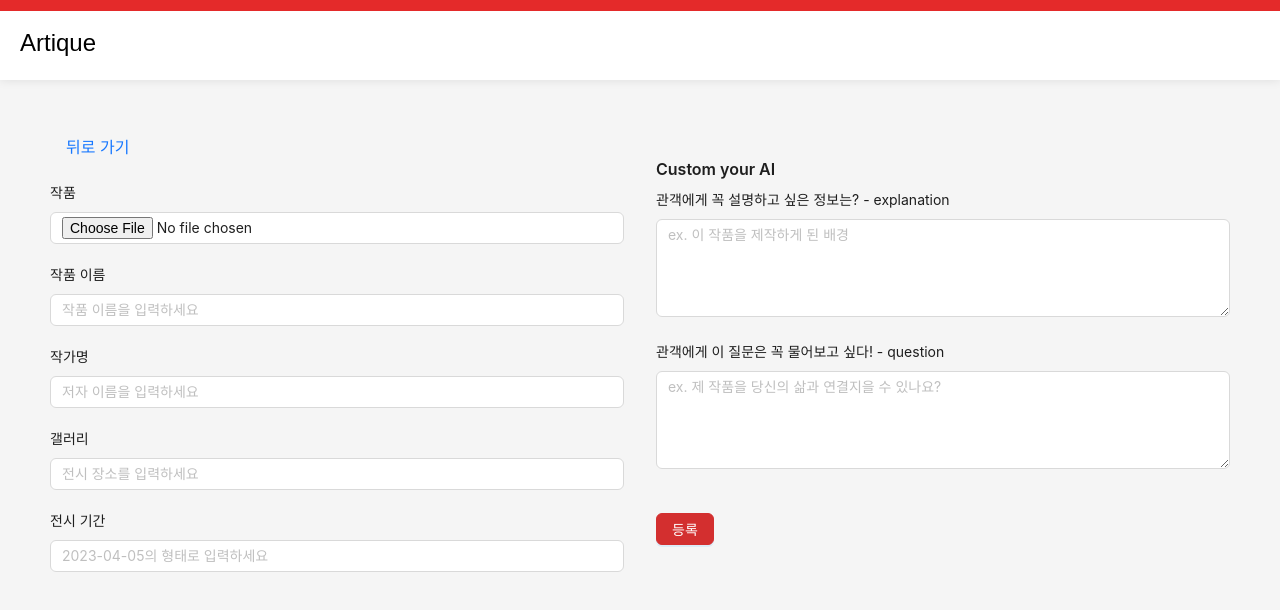
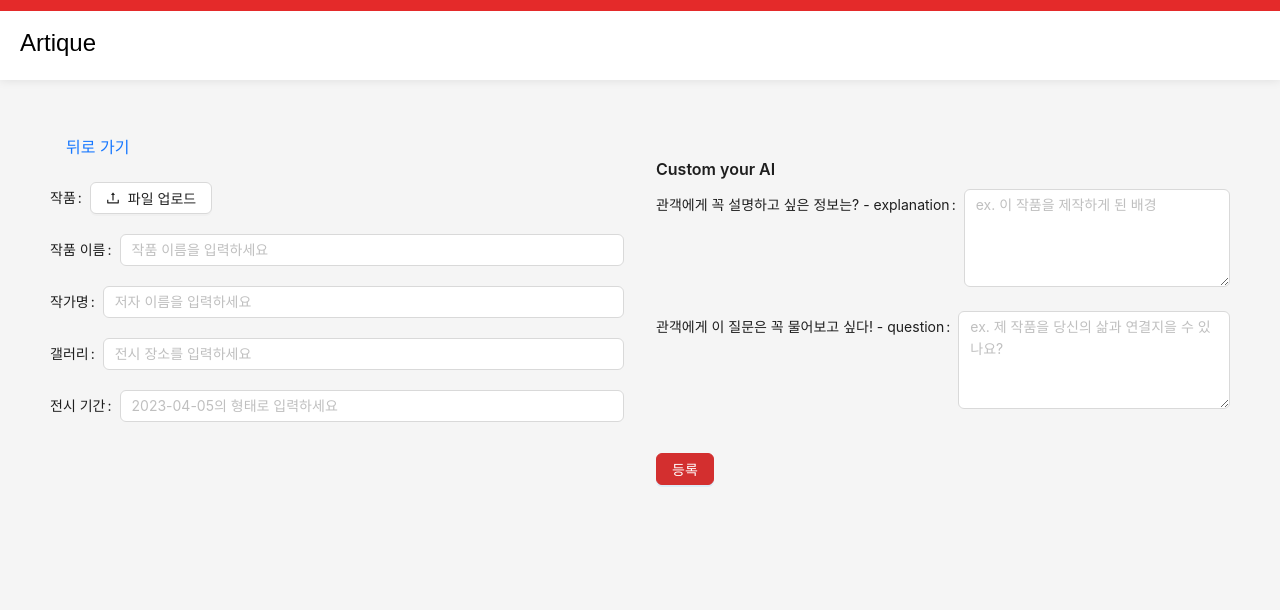
Before and after one commit to hyeok1235/Artique_front, a React (Create React App) app: page /adminview/register in a window 1280 px wide. Shown: the top 610 px of the page. Built offline with nearby package versions, Linux system fonts and the light colour scheme; a web font is replaced by a local one.

Commit message:
로그인, 등록

```diff
--- a/src/components/pages/adminview/AdminList.jsx
+++ b/src/components/pages/adminview/AdminList.jsx
@@ -1,4 +1,4 @@
-import React from 'react';
+import React, { useEffect, useState } from 'react';
 import { useNavigate } from "react-router-dom";
 import '../../../style/AdminList.css';
 import { Layout, Menu, List, Avatar, Button, Typography } from 'antd';
@@ -9,13 +9,22 @@ const { Title } = Typography;
 
 function AdminList() {
   const navigate = useNavigate();
+  const [artworks, setArtworks] = useState([]);
 
-  const artworks = [
-    { title: '별이 빛나는 밤', author: '고흐', gallery: '00갤러리', date: '2024.11.09' },
-    { title: '모나리자', author: '다빈치', gallery: 'xx갤러리', date: '2024.11.08' },
-    { title: '이삭 줍는 여인', author: '홍길동', gallery: '갤릿', date: '2022' },
-    { title: '피카소 그림', author: '홍길동', gallery: '갤릿', date: '2022' },
-  ];
+  useEffect(() => {
+    const fetchArtworks = async () => {
+      const token = localStorage.getItem('access_token');
+      const response = await fetch(`${process.env.REACT_APP_BACKEND_URL}/admin/all_pictures`, {
+        headers: {
+          'Authorization': `Bearer ${token}`
+        }
+      });
+      const data = await response.json();
+      setArtworks(Array.isArray(data) ? data : []);
+    };
+
+    fetchArtworks();
+  }, []);
 
   return (
     <Layout className="layout">
--- a/src/components/pages/adminview/AdminLogin.jsx
+++ b/src/components/pages/adminview/AdminLogin.jsx
@@ -22,12 +22,13 @@ function AdminLogin() {
           body: JSON.stringify(values),
         }
       );
+      console.log(response);
       console.log(response.headers);
       const access_token = response.headers.get("Access-Token"); //null 되는 문제
       const data = await response.json();
       console.log(data);
-      if (data.message) {
-        localStorage.setItem("accessToken", access_token);
+      if (data.message==="Login successful") {
+        localStorage.setItem("access_token", access_token);
         console.log(localStorage.getItem("accessToken"));
         navigate("/adminview/list");
       } else {
--- a/src/components/pages/adminview/AdminRegister.jsx
+++ b/src/components/pages/adminview/AdminRegister.jsx
@@ -1,6 +1,7 @@
 import React from 'react';
 import { useNavigate } from 'react-router-dom';
-import { Layout, Input, Typography, Button, Row, Col, Form } from 'antd';
+import { Layout, Input, Typography, Button, Row, Col, Form, Upload } from 'antd';
+import { UploadOutlined } from '@ant-design/icons';
 import '../../../style/AdminRegister.css';
 import AdminHeader from './admin_section/AdminHeader';
 
@@ -10,18 +11,18 @@ const { Title } = Typography;
 function AdminRegister() {
   const navigate = useNavigate();
 
-  const handleSubmit = async () => {
-    const token = localStorage.getItem('accessToken');
-    console.log(token);
+  const handleSubmit = async (values) => {
+    const token = localStorage.getItem('access_token');
     const formData = new FormData();
 
-    const picturePhoto = document.querySelector('input[name="picture_photo"]').files[0];
-    const name = document.querySelector('input[name="name"]').value;
-    const artist = document.querySelector('input[name="artist"]').value;
-    const gallery = document.querySelector('input[name="gallery"]').value;
-    const endDate = new Date(document.querySelector('input[name="end_name"]').value);
-    const customExplanation = document.querySelector('textarea[placeholder="ex. 이 작품을 제작하게 된 배경"]').value;
-    const customQuestion = document.querySelector('textarea[placeholder="ex. 제 작품을 당신의 삶과 연결지을 수 있나요?"]').value;
+    // 업로드된 파일의 originFileObj에 접근
+    const picturePhoto = values.picture_photo[0].originFileObj;
+    const name = values.name;
+    const artist = values.artist;
+    const gallery = values.gallery;
+    const endDate = new Date(values.end_name);
+    const customExplanation = values.explanation;
+    const customQuestion = values.question;
 
     console.log(picturePhoto, name, artist, gallery, endDate, customExplanation, customQuestion);
 
@@ -41,7 +42,7 @@ function AdminRegister() {
     formData.append('custom_question', customQuestion);
 
     try {
-      const response = await fetch('/api/artwork', {
+      const response = await fetch(`${process.env.REACT_APP_BACKEND_URL}/picture/create`, {
         method: 'POST',
         headers: {
           'Authorization': `Bearer ${token}`
@@ -60,16 +61,18 @@ function AdminRegister() {
   };
 
   return (
+    <Form onFinish={handleSubmit}>
       <Layout className="layout">
         <AdminHeader/>
         <Content className="app-content">
           <Row gutter={32}>
-          {/* 좌측 섹션 */}
             <Col span={12}>
               <Button type="link" className="back-button">뒤로 가기</Button>
-            <Form layout="vertical" className="art-form">
-              <Form.Item label="작품" name="picture_photo">
-                <Input type="file" accept="image/*" />
+              <div layout="vertical" className="art-form">
+                <Form.Item label="작품" name="picture_photo" valuePropName="fileList" getValueFromEvent={e => e.fileList}>
+                  <Upload beforeUpload={() => false} listType="picture">
+                    <Button icon={<UploadOutlined />}>파일 업로드</Button>
+                  </Upload>
                 </Form.Item>
                 <Form.Item label="작품 이름" name="name">
                   <Input placeholder="작품 이름을 입력하세요" />
@@ -83,26 +86,24 @@ function AdminRegister() {
                 <Form.Item label="전시 기간" name="end_name">
                   <Input placeholder="2023-04-05의 형태로 입력하세요" />
                 </Form.Item>
-
-            </Form>
+              </div>
             </Col>
-
-          {/* 우측 섹션 */}
             <Col span={12}>
               <Title level={5}>Custom your AI</Title>
-            <Form layout="vertical">
-              <Form.Item label="관객에게 꼭 설명하고 싶은 정보는? - explanation">
+              <div layout="vertical">
+                <Form.Item label="관객에게 꼭 설명하고 싶은 정보는? - explanation" name="explanation">
                   <Input.TextArea rows={4} placeholder="ex. 이 작품을 제작하게 된 배경" />
                 </Form.Item>
-              <Form.Item label="관객에게 이 질문은 꼭 물어보고 싶다! - question">
+                <Form.Item label="관객에게 이 질문은 꼭 물어보고 싶다! - question" name="question">
                   <Input.TextArea rows={4} placeholder="ex. 제 작품을 당신의 삶과 연결지을 수 있나요?" />
                 </Form.Item>
-            </Form>
-            <Button type="primary" className="submit-button" onClick={handleSubmit}>등록</Button>
+              </div>
+              <Button type="primary" className="submit-button" htmlType="submit">등록</Button>
             </Col>
           </Row>
         </Content>
       </Layout>
+    </Form>
   );
 }
 
```
Lines whose indentation alone changed are shown as unchanged.
